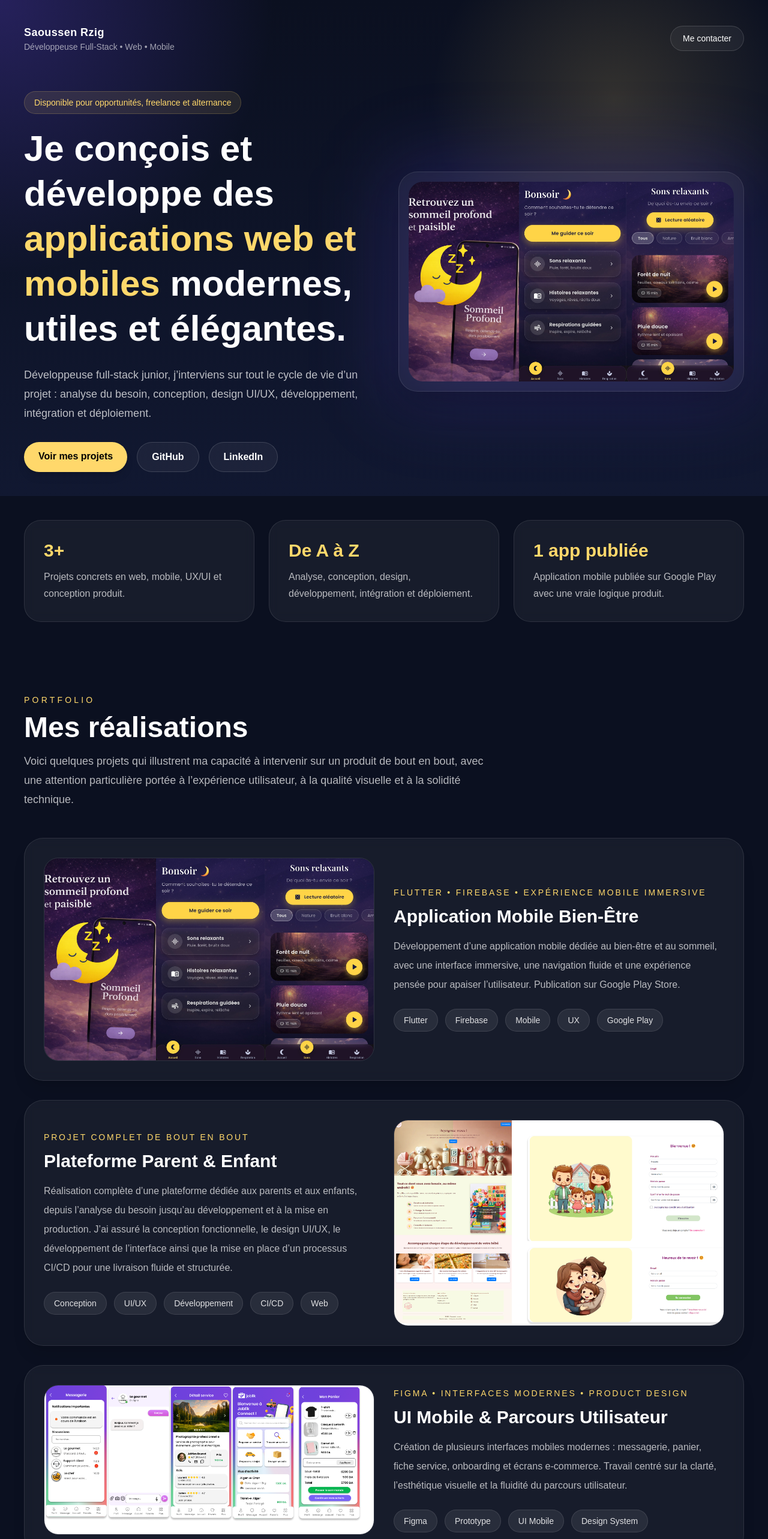
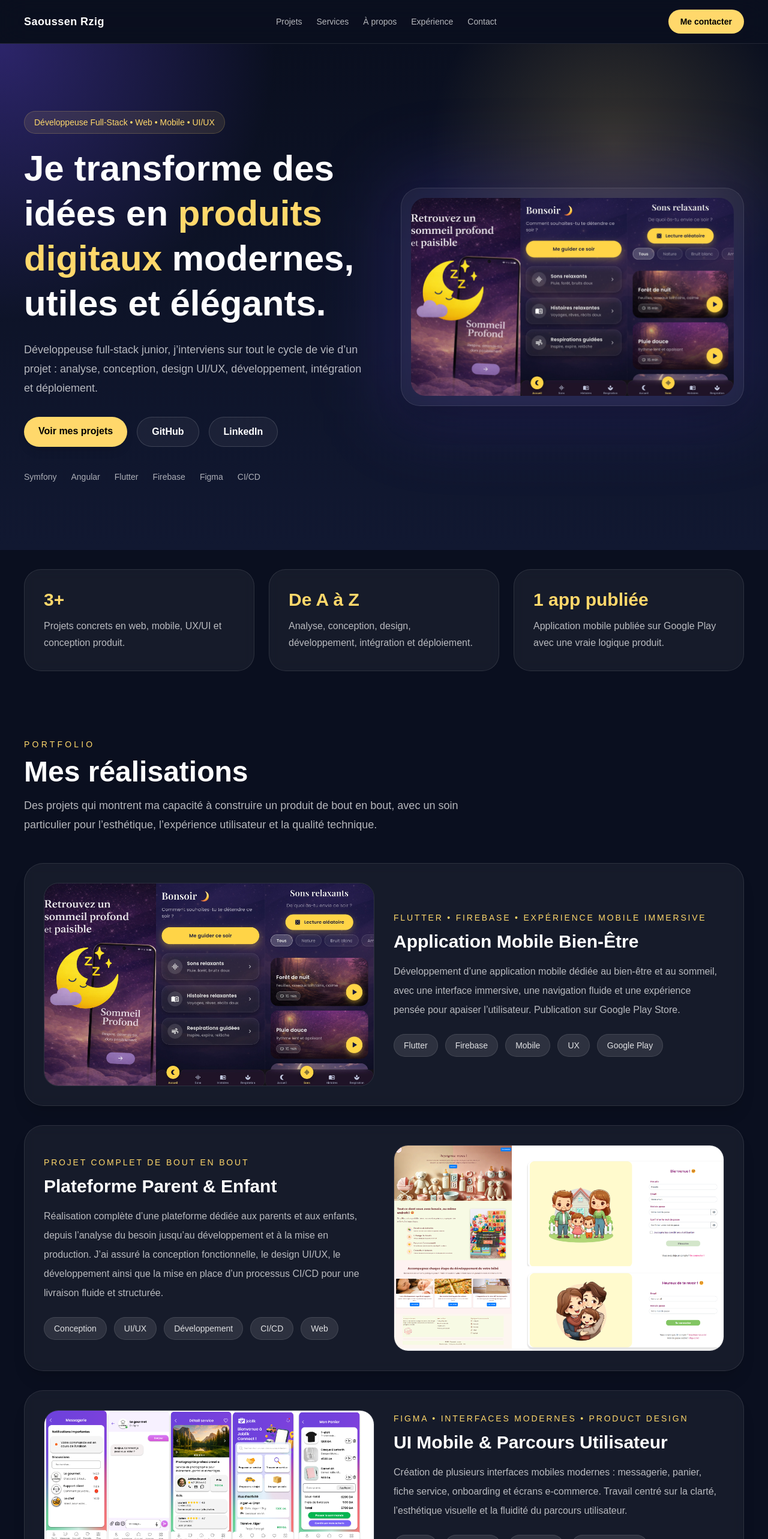
Before and after one commit to SaoussenBayar/portfolio-saoussen, a Next.js app: page / in a window 1280 px wide. Shown: the top 2566 px of the page at 60% size. Built offline with nearby package versions, Linux system fonts and the light colour scheme.

Commit message:
update portfolio design 2

```diff
--- a/app/page.tsx
+++ b/app/page.tsx
@@ -12,7 +12,7 @@ export default function Home() {
       title: "Plateforme Parent & Enfant",
       subtitle: "Projet complet de bout en bout",
       description:
-        "Réalisation complète d’une plateforme dédiée aux parents et aux enfants, depuis l’analyse du besoin jusqu’au développement et à la mise en production. J’ai assuré la conception fonctionnelle, le design UI/UX, le développement de l’interface ainsi que la mise en place d’un processus CI/CD pour une livraison fluide et structurée.",
+        "Réalisation complète d’une plateforme dédiée aux parents et aux enfants, depuis l’analyse du besoin jusqu’au développement et à la mise en production. J’ai assuré la conception fonctionnelle, le design UI/UX, le développement ainsi que la mise en place d’un processus CI/CD pour une livraison fluide et structurée.",
       image: "/images/parent-enfant.png",
       tags: ["Conception", "UI/UX", "Développement", "CI/CD", "Web"],
     },
@@ -44,49 +44,103 @@ export default function Home() {
     "Figma",
   ];
 
+  const services = [
+    {
+      title: "Développement web",
+      description:
+        "Création d’applications web modernes, responsive et structurées, avec une attention particulière portée à la performance et à l’expérience utilisateur.",
+    },
+    {
+      title: "Développement mobile",
+      description:
+        "Conception et développement d’applications mobiles Flutter avec interfaces fluides, navigation intuitive et logique produit claire.",
+    },
+    {
+      title: "UI/UX Design",
+      description:
+        "Conception de maquettes, prototypes et parcours utilisateur pour transformer une idée en interface claire, élégante et efficace.",
+    },
+    {
+      title: "Intégration & CI/CD",
+      description:
+        "Mise en place d’un flux de travail propre avec Git, intégration continue et déploiement pour livrer les projets de façon fiable.",
+    },
+  ];
+
+  const experiences = [
+    {
+      title: "Freelance – Designer UI/UX & Développeuse Mobile",
+      period: "2025 – Présent",
+      description:
+        "Conception de maquettes UI/UX, développement d’applications Flutter et gestion complète du cycle de vie produit.",
+    },
+    {
+      title: "Data Analyst",
+      period: "2017 – 2022",
+      description:
+        "Analyse statistique, traitement de données, automatisation et création d’outils de collecte et de nettoyage de données.",
+    },
+  ];
+
   return (
-    <main className="min-h-screen bg-[#0b1020] text-white">
-      <section className="relative overflow-hidden">
-        <div className="absolute inset-0 bg-[radial-gradient(circle_at_top_left,rgba(108,77,246,0.28),transparent_30%),radial-gradient(circle_at_80%_20%,rgba(255,216,107,0.16),transparent_25%),linear-gradient(to_bottom,#0b1020,#111831)]" />
-        <div className="relative mx-auto max-w-7xl px-6 py-8 md:px-10 md:py-10">
-          <nav className="mb-16 flex items-center justify-between">
-            <div>
-              <p className="text-lg font-semibold tracking-wide">Saoussen Rzig</p>
-              <p className="text-sm text-white/60">
-                Développeuse Full-Stack • Web • Mobile
-              </p>
-            </div>
+    <main className="min-h-screen bg-[#0a0f1f] text-white">
+      <header className="sticky top-0 z-50 border-b border-white/10 bg-[#0a0f1f]/80 backdrop-blur-xl">
+        <div className="mx-auto flex max-w-7xl items-center justify-between px-6 py-4 md:px-10">
+          <a href="#" className="text-lg font-semibold tracking-wide">
+            Saoussen Rzig
+          </a>
+
+          <nav className="hidden items-center gap-6 text-sm text-white/70 md:flex">
+            <a href="#projets" className="transition hover:text-white">
+              Projets
+            </a>
+            <a href="#services" className="transition hover:text-white">
+              Services
+            </a>
+            <a href="#apropos" className="transition hover:text-white">
+              À propos
+            </a>
+            <a href="#experience" className="transition hover:text-white">
+              Expérience
+            </a>
+            <a href="#contact" className="transition hover:text-white">
+              Contact
+            </a>
+          </nav>
 
           <a
             href="#contact"
-              className="rounded-full border border-white/15 bg-white/5 px-5 py-2.5 text-sm font-medium backdrop-blur transition hover:bg-white hover:text-black"
+            className="rounded-full bg-[#ffd86b] px-5 py-2.5 text-sm font-semibold text-black transition hover:scale-[1.03]"
           >
             Me contacter
           </a>
-          </nav>
+        </div>
+      </header>
 
-          <div className="grid items-center gap-12 md:grid-cols-2">
+      <section className="relative overflow-hidden">
+        <div className="absolute inset-0 bg-[radial-gradient(circle_at_top_left,rgba(108,77,246,0.35),transparent_30%),radial-gradient(circle_at_80%_20%,rgba(255,216,107,0.18),transparent_25%),linear-gradient(to_bottom,#0a0f1f,#111831)]" />
+        <div className="relative mx-auto grid max-w-7xl items-center gap-14 px-6 py-20 md:grid-cols-2 md:px-10 md:py-28">
           <div>
             <p className="mb-5 inline-flex rounded-full border border-[#ffd86b]/20 bg-[#ffd86b]/10 px-4 py-2 text-sm text-[#ffd86b]">
-                Disponible pour opportunités, freelance et alternance
+              Développeuse Full-Stack • Web • Mobile • UI/UX
             </p>
 
-              <h1 className="max-w-3xl text-4xl font-bold leading-tight md:text-6xl">
-                Je conçois et développe des
-                <span className="text-[#ffd86b]"> applications web et mobiles </span>
-                modernes, utiles et élégantes.
+            <h1 className="text-4xl font-bold leading-tight md:text-6xl">
+              Je transforme des idées en
+              <span className="text-[#ffd86b]"> produits digitaux </span>
+              modernes, utiles et élégants.
             </h1>
 
-              <p className="mt-6 max-w-2xl text-base leading-8 text-white/72 md:text-lg">
+            <p className="mt-6 max-w-2xl text-lg leading-8 text-white/70">
               Développeuse full-stack junior, j’interviens sur tout le cycle de vie
-                d’un projet : analyse du besoin, conception, design UI/UX,
-                développement, intégration et déploiement.
+              d’un projet : analyse, conception, design UI/UX, développement,
+              intégration et déploiement.
             </p>
 
             <div className="mt-8 flex flex-wrap gap-4">
               <a
                 href="#projets"
-                  className="rounded-full bg-[#ffd86b] px-6 py-3 font-semibold text-black shadow-lg transition hover:scale-[1.02]"
+                className="rounded-full bg-[#ffd86b] px-6 py-3 font-semibold text-black shadow-lg transition hover:scale-[1.03]"
               >
                 Voir mes projets
               </a>
@@ -109,10 +163,19 @@ export default function Home() {
                 LinkedIn
               </a>
             </div>
+
+            <div className="mt-10 flex flex-wrap gap-6 text-sm text-white/65">
+              <span>Symfony</span>
+              <span>Angular</span>
+              <span>Flutter</span>
+              <span>Firebase</span>
+              <span>Figma</span>
+              <span>CI/CD</span>
+            </div>
           </div>
 
           <div className="relative">
-              <div className="absolute -inset-4 rounded-[38px] bg-[#6c4df6]/20 blur-3xl" />
+            <div className="absolute -inset-4 rounded-[40px] bg-[#6c4df6]/20 blur-3xl" />
             <div className="relative overflow-hidden rounded-[32px] border border-white/10 bg-white/5 p-4 shadow-2xl backdrop-blur">
               <img
                 src="/images/bien-etre.png"
@@ -122,10 +185,9 @@ export default function Home() {
             </div>
           </div>
         </div>
-        </div>
       </section>
 
-      <section className="mx-auto max-w-7xl px-6 py-10 md:px-10">
+      <section className="mx-auto max-w-7xl px-6 py-8 md:px-10">
         <div className="grid gap-6 md:grid-cols-3">
           <div className="rounded-[28px] border border-white/10 bg-white/5 p-8 backdrop-blur">
             <p className="text-3xl font-bold text-[#ffd86b]">3+</p>
@@ -157,9 +219,8 @@ export default function Home() {
           </p>
           <h2 className="text-3xl font-bold md:text-5xl">Mes réalisations</h2>
           <p className="mt-4 max-w-3xl text-lg leading-8 text-white/70">
-            Voici quelques projets qui illustrent ma capacité à intervenir sur un
-            produit de bout en bout, avec une attention particulière portée à
-            l’expérience utilisateur, à la qualité visuelle et à la solidité technique.
+            Des projets qui montrent ma capacité à construire un produit de bout en bout,
+            avec un soin particulier pour l’esthétique, l’expérience utilisateur et la qualité technique.
           </p>
         </div>
 
@@ -167,7 +228,7 @@ export default function Home() {
           {projects.map((project, index) => (
             <div
               key={index}
-              className="grid items-center gap-8 overflow-hidden rounded-[32px] border border-white/10 bg-white/5 p-6 shadow-xl backdrop-blur md:grid-cols-2 md:p-8"
+              className="grid items-center gap-8 overflow-hidden rounded-[32px] border border-white/10 bg-white/5 p-6 shadow-xl backdrop-blur transition duration-300 hover:-translate-y-1 hover:border-white/20 md:grid-cols-2 md:p-8"
             >
               <div className={index % 2 !== 0 ? "md:order-2" : ""}>
                 <img
@@ -194,7 +255,7 @@ export default function Home() {
                   {project.tags.map((tag) => (
                     <span
                       key={tag}
-                      className="rounded-full border border-white/10 bg-white/8 px-4 py-2 text-sm text-white/85"
+                      className="rounded-full border border-white/10 bg-white/10 px-4 py-2 text-sm text-white/85"
                     >
                       {tag}
                     </span>
@@ -206,7 +267,28 @@ export default function Home() {
         </div>
       </section>
 
-      <section className="mx-auto max-w-7xl px-6 py-20 md:px-10">
+      <section id="services" className="mx-auto max-w-7xl px-6 py-20 md:px-10">
+        <div className="mb-12">
+          <p className="mb-3 text-sm uppercase tracking-[0.3em] text-[#ffd86b]">
+            Services
+          </p>
+          <h2 className="text-3xl font-bold md:text-5xl">Ce que je peux réaliser</h2>
+        </div>
+
+        <div className="grid gap-6 md:grid-cols-2 xl:grid-cols-4">
+          {services.map((service) => (
+            <div
+              key={service.title}
+              className="rounded-[28px] border border-white/10 bg-white/5 p-8 backdrop-blur transition duration-300 hover:-translate-y-1 hover:border-[#ffd86b]/30"
+            >
+              <h3 className="mb-4 text-xl font-semibold">{service.title}</h3>
+              <p className="leading-7 text-white/70">{service.description}</p>
+            </div>
+          ))}
+        </div>
+      </section>
+
+      <section id="apropos" className="mx-auto max-w-7xl px-6 py-20 md:px-10">
         <div className="grid gap-10 md:grid-cols-2">
           <div>
             <p className="mb-3 text-sm uppercase tracking-[0.3em] text-[#ffd86b]">
@@ -246,8 +328,38 @@ export default function Home() {
         </div>
       </section>
 
+      <section id="experience" className="mx-auto max-w-7xl px-6 py-20 md:px-10">
+        <div className="mb-12">
+          <p className="mb-3 text-sm uppercase tracking-[0.3em] text-[#ffd86b]">
+            Expérience
+          </p>
+          <h2 className="text-3xl font-bold md:text-5xl">Mon parcours</h2>
+        </div>
+
+        <div className="grid gap-6">
+          {experiences.map((experience) => (
+            <div
+              key={experience.title}
+              className="rounded-[28px] border border-white/10 bg-white/5 p-8 backdrop-blur"
+            >
+              <div className="flex flex-col gap-3 md:flex-row md:items-start md:justify-between">
+                <div>
+                  <h3 className="text-xl font-semibold">{experience.title}</h3>
+                  <p className="mt-3 max-w-3xl leading-7 text-white/70">
+                    {experience.description}
+                  </p>
+                </div>
+                <span className="rounded-full border border-[#ffd86b]/20 bg-[#ffd86b]/10 px-4 py-2 text-sm text-[#ffd86b]">
+                  {experience.period}
+                </span>
+              </div>
+            </div>
+          ))}
+        </div>
+      </section>
+
       <section id="contact" className="mx-auto max-w-7xl px-6 py-20 md:px-10">
-        <div className="overflow-hidden rounded-[32px] border border-white/10 bg-gradient-to-r from-[#6c4df6] via-[#312f73] to-[#111831] p-8 shadow-2xl md:p-12">
+        <div className="overflow-hidden rounded-[32px] border border-white/10 bg-gradient-to-r from-[#6c4df6] via-[#2d316d] to-[#111831] p-8 shadow-2xl md:p-12">
           <p className="mb-3 text-sm uppercase tracking-[0.3em] text-[#ffd86b]">
             Contact
           </p>
@@ -258,13 +370,13 @@ export default function Home() {
 
           <p className="mb-8 max-w-2xl text-lg leading-8 text-white/80">
             Je suis ouverte aux opportunités en développement web, mobile,
-            intégration front-end, UI/UX et projets digitaux modernes.
+            front-end, UI/UX et projets digitaux modernes.
           </p>
 
           <div className="flex flex-wrap gap-4">
             <a
               href="mailto:saoussenbayar@gmail.com"
-              className="rounded-full bg-[#ffd86b] px-6 py-3 font-semibold text-black transition hover:scale-[1.02]"
+              className="rounded-full bg-[#ffd86b] px-6 py-3 font-semibold text-black transition hover:scale-[1.03]"
             >
               saoussenbayar@gmail.com
             </a>
@@ -289,6 +401,13 @@ export default function Home() {
           </div>
         </div>
       </section>
+
+      <footer className="border-t border-white/10">
+        <div className="mx-auto flex max-w-7xl flex-col gap-3 px-6 py-8 text-sm text-white/50 md:flex-row md:items-center md:justify-between md:px-10">
+          <p>© 2026 Saoussen Rzig. Tous droits réservés.</p>
+          <p>Portfolio développé avec Next.js & Tailwind CSS.</p>
+        </div>
+      </footer>
     </main>
   );
 }
```
Lines whose indentation alone changed are shown as unchanged.
